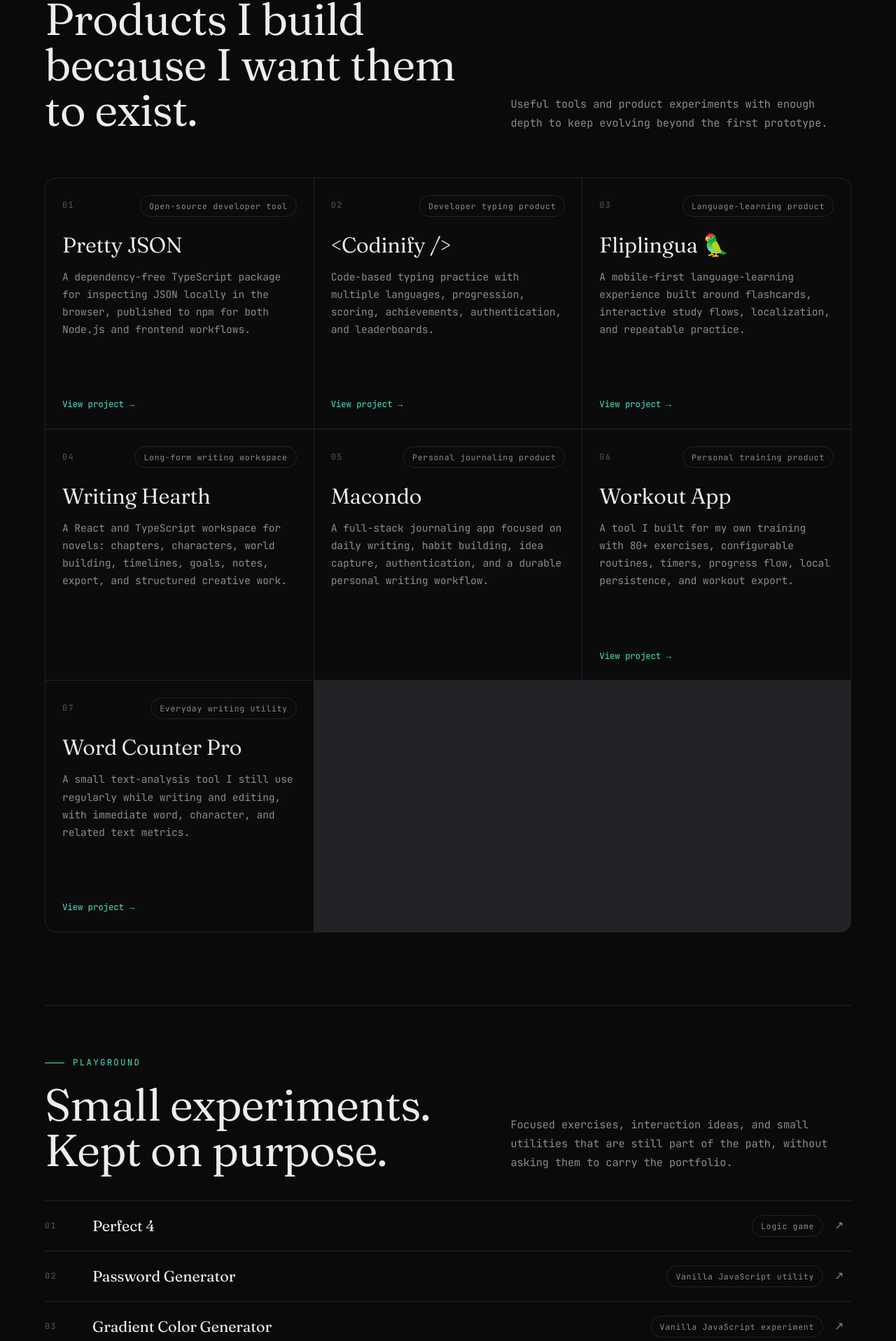
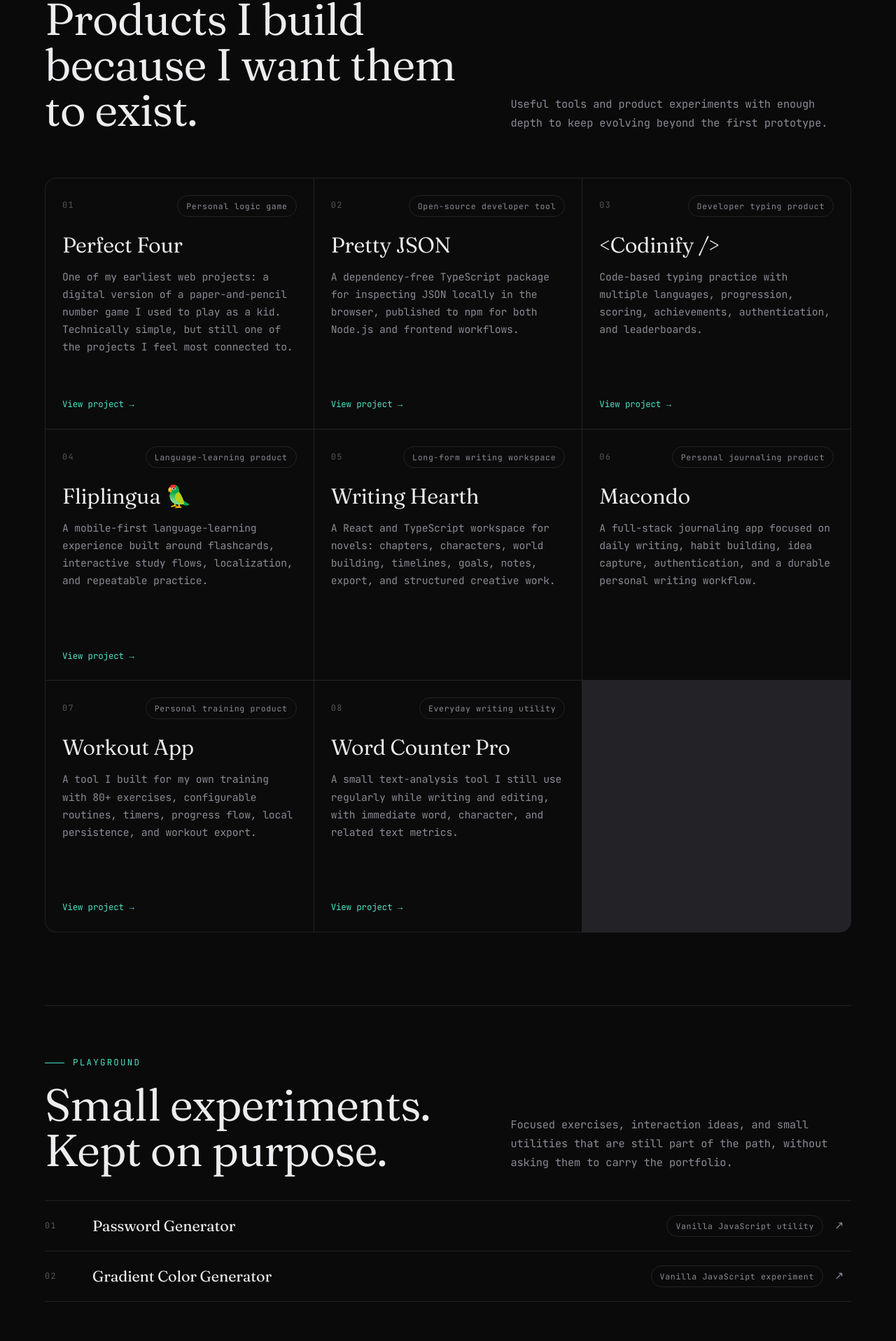
Before and after one commit to Pilag6/pila.dev, a React (Vite) app: page / in a window 1280 px wide. Shown: the part 5404-7321 px from the top of the page at 70% size. Built offline with nearby package versions, Linux system fonts and the light colour scheme; a web font is replaced by a local one.

Commit message:
refactor: keep Perfect Four in side projects

```diff
--- a/src/redesign/siteData.js
+++ b/src/redesign/siteData.js
@@ -79,6 +79,13 @@ export const capabilities = [
 
 export const sideProjects = [
   {
+    title: "Perfect Four",
+    type: "Personal logic game",
+    url: "https://perfect-4.netlify.app/",
+    focus:
+      "One of my earliest web projects: a digital version of a paper-and-pencil number game I used to play as a kid. Technically simple, but still one of the projects I feel most connected to."
+  },
+  {
     title: "Pretty JSON",
     type: "Open-source developer tool",
     url: "https://github.com/Pilag6/pretty-json",
@@ -128,11 +135,6 @@ export const sideProjects = [
 ];
 
 export const playgroundProjects = [
-  {
-    title: "Perfect 4",
-    type: "Logic game",
-    url: "https://perfect-4.netlify.app/"
-  },
   {
     title: "Password Generator",
     type: "Vanilla JavaScript utility",
```
